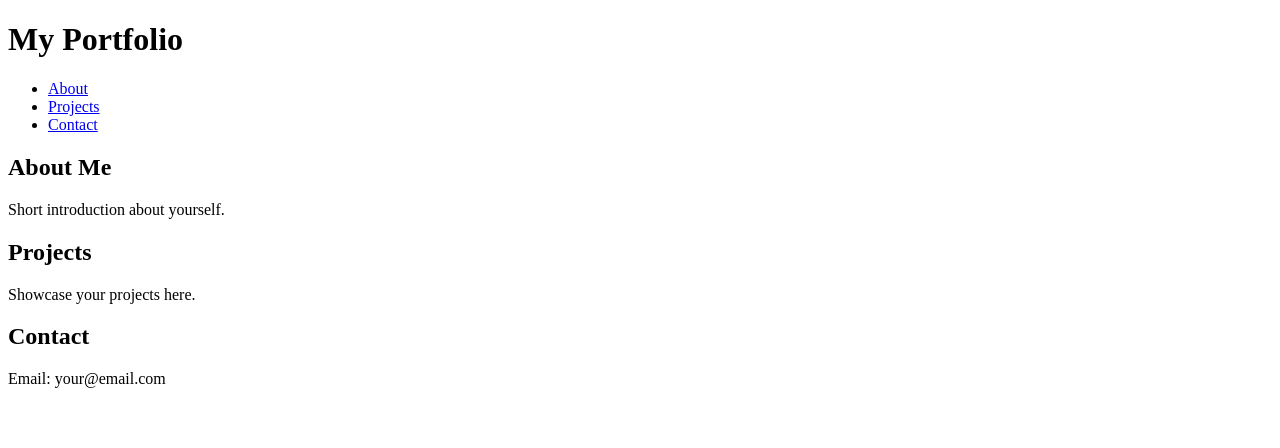
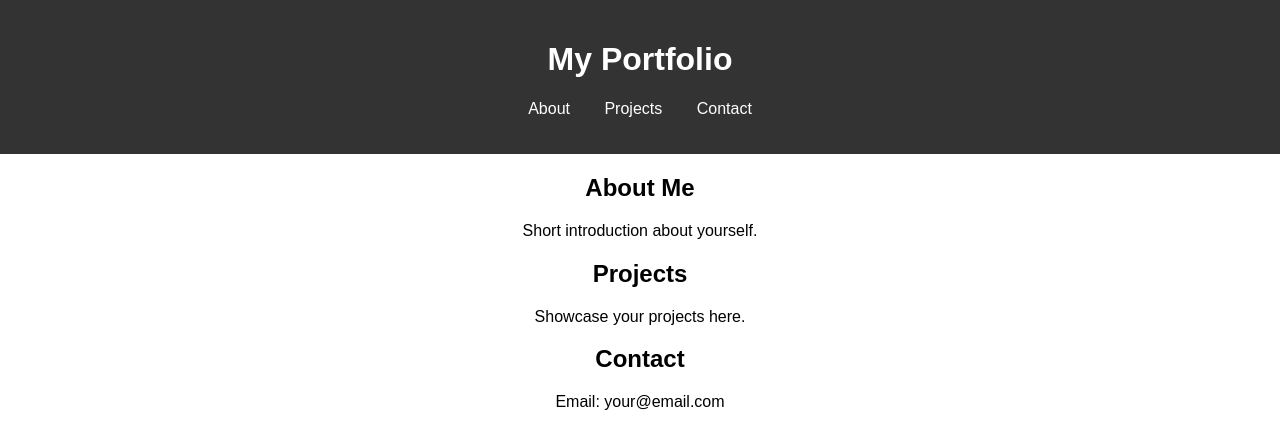
Before and after one commit to rafgasparyann/rafgasparyan.github.io, a plain HTML site: page index.html in a window 1280 px wide. Drawn offline with Linux system fonts and the light colour scheme.

Commit message:
add script and styles

```diff
--- a/script.js
+++ b/script.js
@@ -1 +1,3 @@
-console.log('Happy developing ✨')
+document.addEventListener("DOMContentLoaded", function () {
+    console.log("Portfolio site loaded!");
+});
--- a/styles.css
+++ b/styles.css
@@ -1,3 +1,27 @@
-#about{
+body {
+    font-family: Arial, sans-serif;
+    margin: 0;
+    padding: 0;
+    text-align: center;
+}
 
+header {
+    background: #333;
+    color: white;
+    padding: 20px;
 }
+
+nav ul {
+    list-style: none;
+    padding: 0;
+}
+
+nav ul li {
+    display: inline;
+    margin: 0 15px;
+}
+
+nav ul li a {
+    color: white;
+    text-decoration: none;
+}
```
